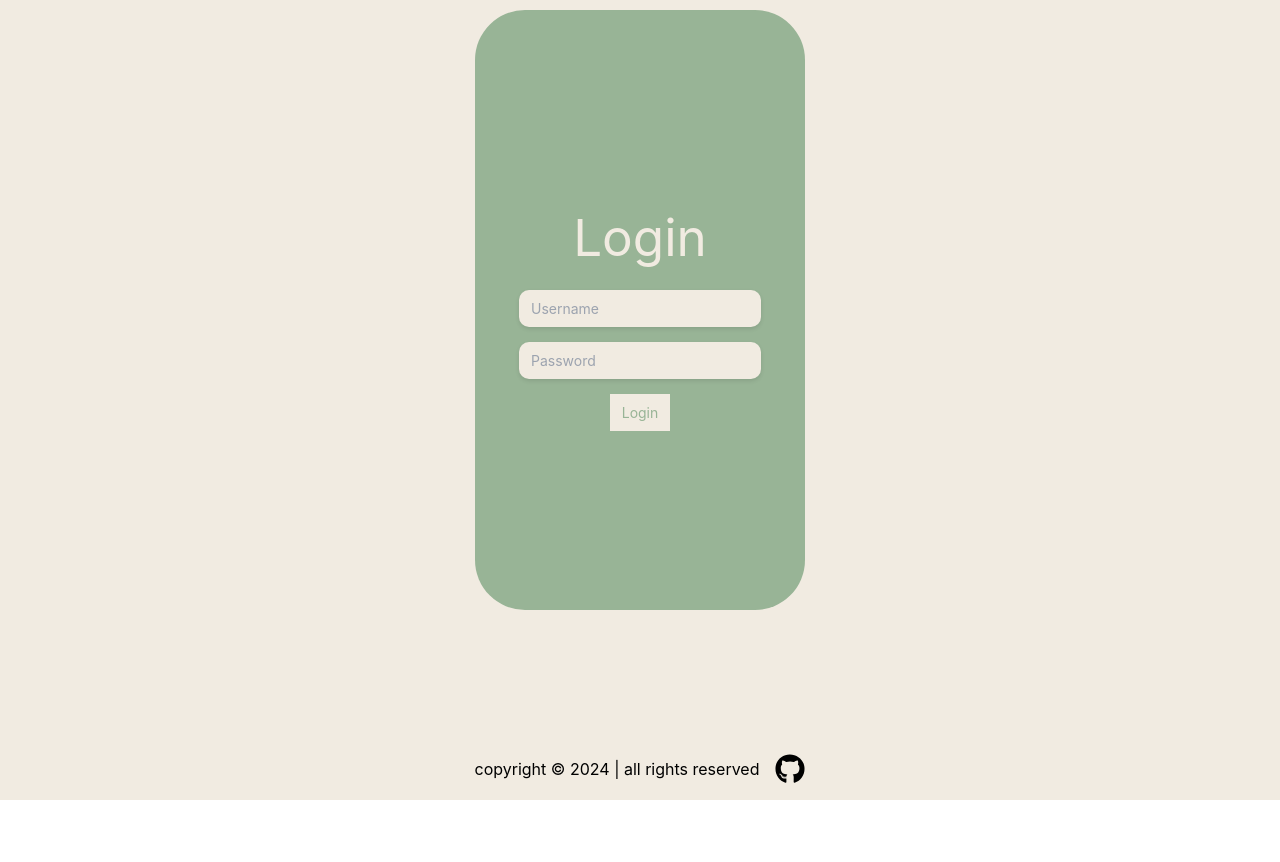
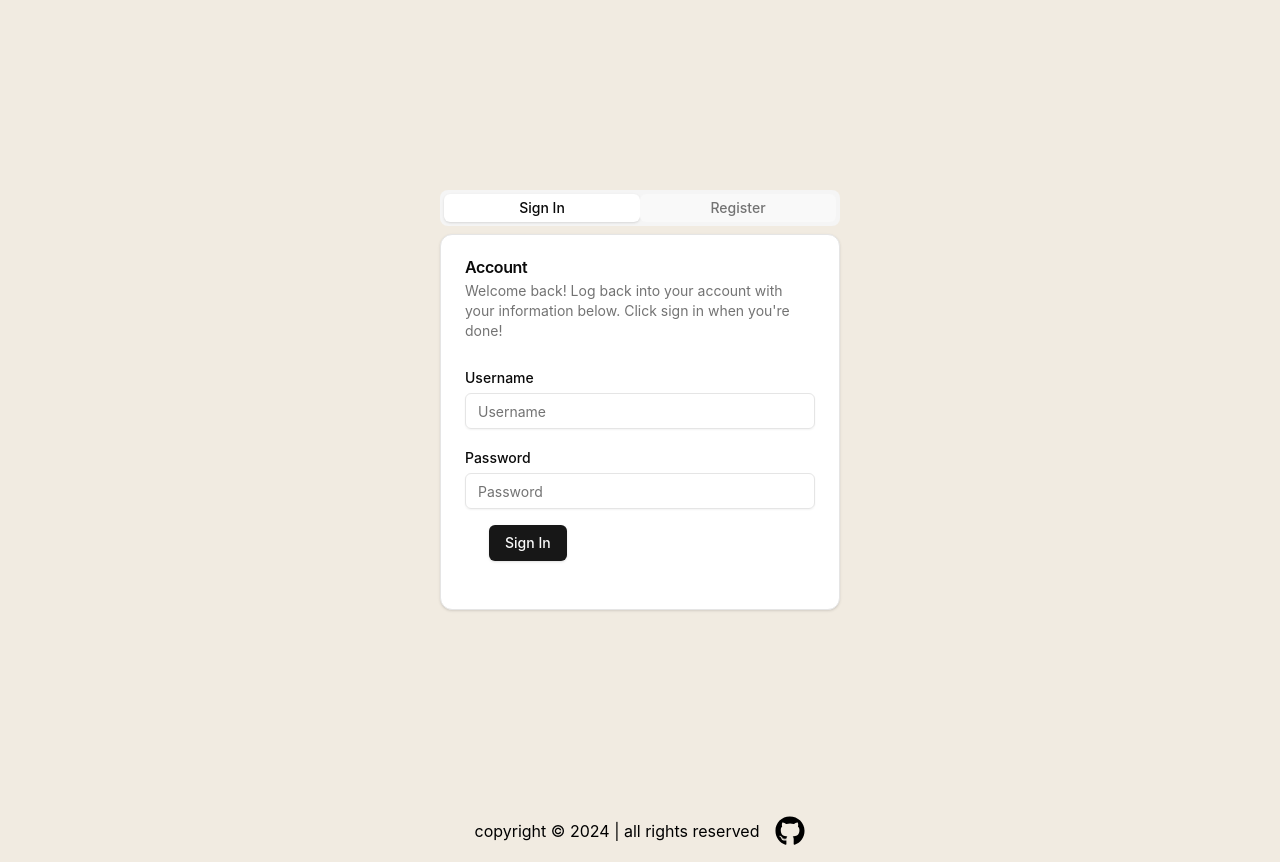
Before and after one commit to NoNathan17/nutri, a React (Vite) app in the folder frontend/: page /login in a window 1280 px wide. Before the commit the page ends 800 px from the top, so only its background shows below. Built offline with nearby package versions, Linux system fonts and the light colour scheme.

Commit message:
registration logic

```diff
--- a/frontend/src/components/Form.tsx
+++ b/frontend/src/components/Form.tsx
@@ -2,6 +2,23 @@ import { useState } from "react";
 import { useNavigate } from "react-router-dom";
 import api from "../api";
 import { ACCESS_TOKEN, REFRESH_TOKEN } from "../constants";
+import {
+  Tabs,
+  TabsContent,
+  TabsList,
+  TabsTrigger,
+} from "@/components/ui/tabs";
+import {
+  Card,
+  CardContent,
+  CardDescription,
+  CardFooter,
+  CardHeader,
+  CardTitle,
+} from "@/components/ui/card";
+import { Button } from "@/components/ui/button";
+import { Input } from "@/components/ui/input";
+import { Label } from "@/components/ui/label";
 
 interface FormProps {
   route: string;
@@ -12,9 +29,19 @@ const Form: React.FC<FormProps> = ({ route, method }) => {
   const [username, setUsername] = useState<string>("");
   const [password, setPassword] = useState<string>("");
   const [loading, setLoading] = useState<boolean>(false);
+  const [activeTab, setActiveTab] = useState("account");
   const navigate = useNavigate();
 
   const name = method === "login" ? "Login" : "Register";
+
+  const handleTabChange = (value: string) => {
+    setActiveTab(value);
+    if (value === "account") {
+      navigate("/login");
+    } else if (value === "register") {
+      navigate("/register");
+    }
+  };
 
   const handleSubmit = async (e: React.FormEvent<HTMLFormElement>) => {
     setLoading(true);
@@ -29,7 +56,7 @@ const Form: React.FC<FormProps> = ({ route, method }) => {
         localStorage.setItem(REFRESH_TOKEN, res.data.refresh);
         navigate("/");
       } else {
-        navigate("/login");
+        navigate("/");
       }
     } catch (error) {
       console.log(error)
@@ -40,27 +67,99 @@ const Form: React.FC<FormProps> = ({ route, method }) => {
   };
 
   return (
-    <form onSubmit={handleSubmit} className="form-container">
-      <h1 className="form-name">{name}</h1>
-      <input
-        className="form-input"
+    <div className="flex items-center justify-center h-screen">
+      <Tabs defaultValue="account" className="w-[400px]" onValueChange={handleTabChange}>
+        <TabsList className="grid w-full grid-cols-2">
+          <TabsTrigger value="account">Sign In</TabsTrigger>
+          <TabsTrigger value="register">Register</TabsTrigger>
+        </TabsList>
+
+        {/* Sign In Tab */}
+        <TabsContent value="account">
+          <Card>
+            <CardHeader>
+              <CardTitle>Account</CardTitle>
+              <CardDescription>
+                Welcome back! Log back into your account with your information
+                below. Click sign in when you're done!
+              </CardDescription>
+            </CardHeader>
+            <CardContent className="space-y-2">
+              <form onSubmit={handleSubmit} className="space-y-4">
+                <div className="space-y-1">
+                  <Label htmlFor="username">Username</Label>
+                  <Input
+                    id="username"
                     type="text"
                     value={username}
                     onChange={(e) => setUsername(e.target.value)}
                     placeholder="Username"
                   />
-      <input
-        className="form-input"
+                </div>
+                <div className="space-y-1">
+                  <Label htmlFor="password">Password</Label>
+                  <Input
+                    id="password"
                     type="password"
                     value={password}
                     onChange={(e) => setPassword(e.target.value)}
                     placeholder="Password"
                   />
-      <button className="form-button" type="submit">
-        {name}
-      </button>
+                </div>
+                <CardFooter>
+                  <Button type="submit" disabled={loading}>
+                    {loading ? "Signing In..." : "Sign In"}
+                  </Button>
+                </CardFooter>
               </form>
+            </CardContent>
+          </Card>
+        </TabsContent>
+
+        {/* Register Tab */}
+        <TabsContent value="register">
+          <Card>
+            <CardHeader>
+              <CardTitle>Register</CardTitle>
+              <CardDescription>
+                Create a new account here! @nutri allows you to save your
+                biometrics to track your personal fitness data and goals.
+              </CardDescription>
+            </CardHeader>
+            <CardContent className="space-y-2">
+              <form onSubmit={handleSubmit} className="space-y-4">
+                <div className="space-y-1">
+                  <Label htmlFor="username">New Username</Label>
+                  <Input
+                    id="username"
+                    type="text"
+                    value={username}
+                    onChange={(e) => setUsername(e.target.value)}
+                    placeholder="New Username"
+                  />
+                </div>
+                <div className="space-y-1">
+                  <Label htmlFor="password">New Password</Label>
+                  <Input
+                    id="password"
+                    type="password"
+                    value={password}
+                    onChange={(e) => setPassword(e.target.value)}
+                    placeholder="New Password"
+                  />
+                </div>
+                <CardFooter>
+                  <Button type="submit" disabled={loading}>
+                    {loading ? "Registering..." : "Register"}
+                  </Button>
+                </CardFooter>
+              </form>
+            </CardContent>
+          </Card>
+        </TabsContent>
+      </Tabs>
+    </div>
   );
-};
+}
 
 export default Form;
--- a/frontend/src/pages/register.tsx
+++ b/frontend/src/pages/register.tsx
@@ -1,68 +1,7 @@
-import Form from "../components/Form.tsx";
-import { Button } from "@/components/ui/button";
-import { Card, CardContent, CardDescription, CardFooter, CardHeader, CardTitle } from "@/components/ui/card";
-import { Input } from "@/components/ui/input";
-import { Label } from "@/components/ui/label";
-import { Tabs, TabsContent, TabsList, TabsTrigger } from "@/components/ui/tabs";
+import Form from "../components/Form.tsx"
 
 function Register() {
-  return (
-    <div className="flex items-center justify-center h-screen">
-      <Tabs defaultValue="account" className="w-[400px]">
-        <TabsList className="grid w-full grid-cols-2">
-          <TabsTrigger value="account">Sign In</TabsTrigger>
-          <TabsTrigger value="password">Register</TabsTrigger>
-        </TabsList>
-        <TabsContent value="account">
-          <Card>
-            <CardHeader>
-              <CardTitle>Account</CardTitle>
-              <CardDescription>
-                Welcome back! Log back into your account with your information below. Click sign in when you're done!
-              </CardDescription>
-            </CardHeader>
-            <CardContent className="space-y-2">
-              <div className="space-y-1">
-                <Label htmlFor="name">Username</Label>
-                <Input id="name"/>
-              </div>
-              <div className="space-y-1">
-                <Label htmlFor="username">Password</Label>
-                <Input id="username"/>
-              </div>
-            </CardContent>
-            <CardFooter>
-              <Button>Sign In</Button>
-            </CardFooter>
-          </Card>
-        </TabsContent>
-        <TabsContent value="password">
-          <Card>
-            <CardHeader>
-              <CardTitle>Register</CardTitle>
-              <CardDescription>
-                Create a new account here! @nutri allows you to save your biometrics to track your personal fitness data and goals.
-              </CardDescription>
-            </CardHeader>
-            <CardContent className="space-y-2">
-              <div className="space-y-1">
-                <Label htmlFor="current">New username</Label>
-                <Input id="current" type="password" />
-              </div>
-              <div className="space-y-1">
-                <Label htmlFor="new">New password</Label>
-                <Input id="new" type="password" />
-              </div>
-            </CardContent>
-            <CardFooter>
-              <Button>Register</Button>
-            </CardFooter>
-          </Card>
-        </TabsContent>
-      </Tabs>
-      <Form route="/api/user/register/" method="register" />
-    </div>
-  );
+  return <Form route="/api/user/register/" method="register" />
 }
 
 export default Register;
```
Also changed, not shown: 2 other files (tests, documents, lock files or other folders). Lines whose indentation alone changed are shown as unchanged.
